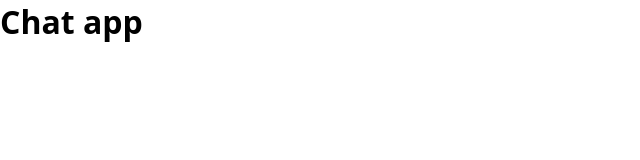
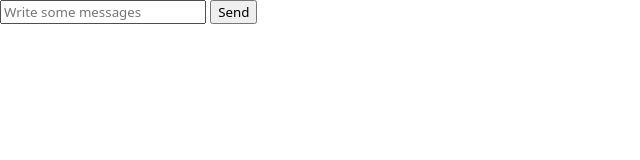
Before and after one commit to Panitnun-6243/socket_chat_app, a website: page public/index.html in a window 1280 px wide. Shown: the whole page, without its empty margins (0-640 px from the left). Drawn offline with Linux system fonts and the light colour scheme.

Commit message:
feat: add form

```diff
--- a/public/index.html
+++ b/public/index.html
@@ -1,18 +1,33 @@
 <!DOCTYPE html>
 <html lang="en">
   <head>
-    <meta charset="UTF-8">
-    <meta http-equiv="X-UA-Compatible" content="IE=edge">
-    <meta name="viewport" content="width=device-width, initial-scale=1.0">
+    <meta charset="UTF-8" />
+    <meta http-equiv="X-UA-Compatible" content="IE=edge" />
+    <meta name="viewport" content="width=device-width, initial-scale=1.0" />
     <title>Socket Chat App</title>
     <style>
-        *{
+      * {
         margin: 0;
-            font-family: system-ui, -apple-system, BlinkMacSystemFont, 'Segoe UI', Roboto, Oxygen, Ubuntu, Cantarell, 'Open Sans', 'Helvetica Neue', sans-serif;
+        font-family: system-ui, -apple-system, BlinkMacSystemFont, "Segoe UI",
+          Roboto, Oxygen, Ubuntu, Cantarell, "Open Sans", "Helvetica Neue",
+          sans-serif;
       }
     </style>
+    <!-- <script src="https://cdn.tailwindcss.com"></script> -->
   </head>
   <body>
-    <h1>Chat app</h1>
+    <div class="app-container">
+      <ul id="messages"></ul>
+
+      <form id="form" action="">
+        <input
+          type="text"
+          id="input"
+          autocomplete="off"
+          placeholder="Write some messages"
+        />
+        <button>Send</button>
+      </form>
+    </div>
   </body>
 </html>
```
Lines whose indentation alone changed are shown as unchanged.
